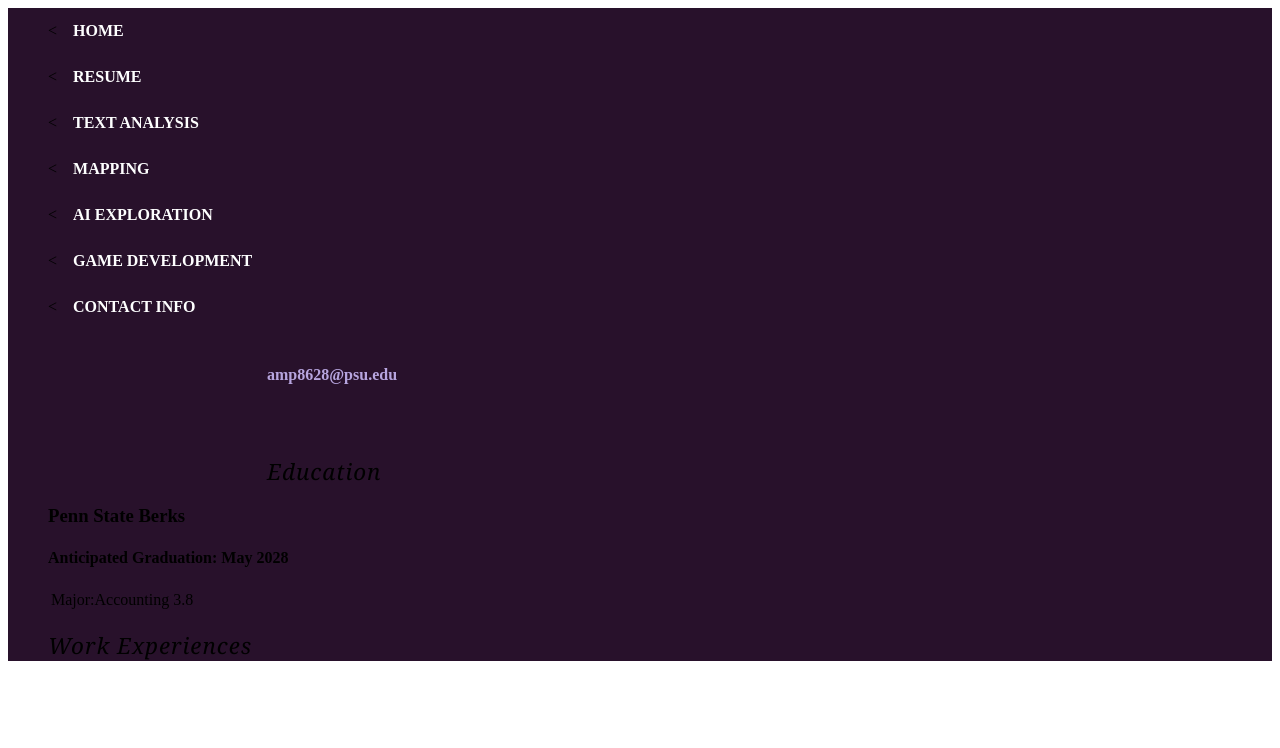
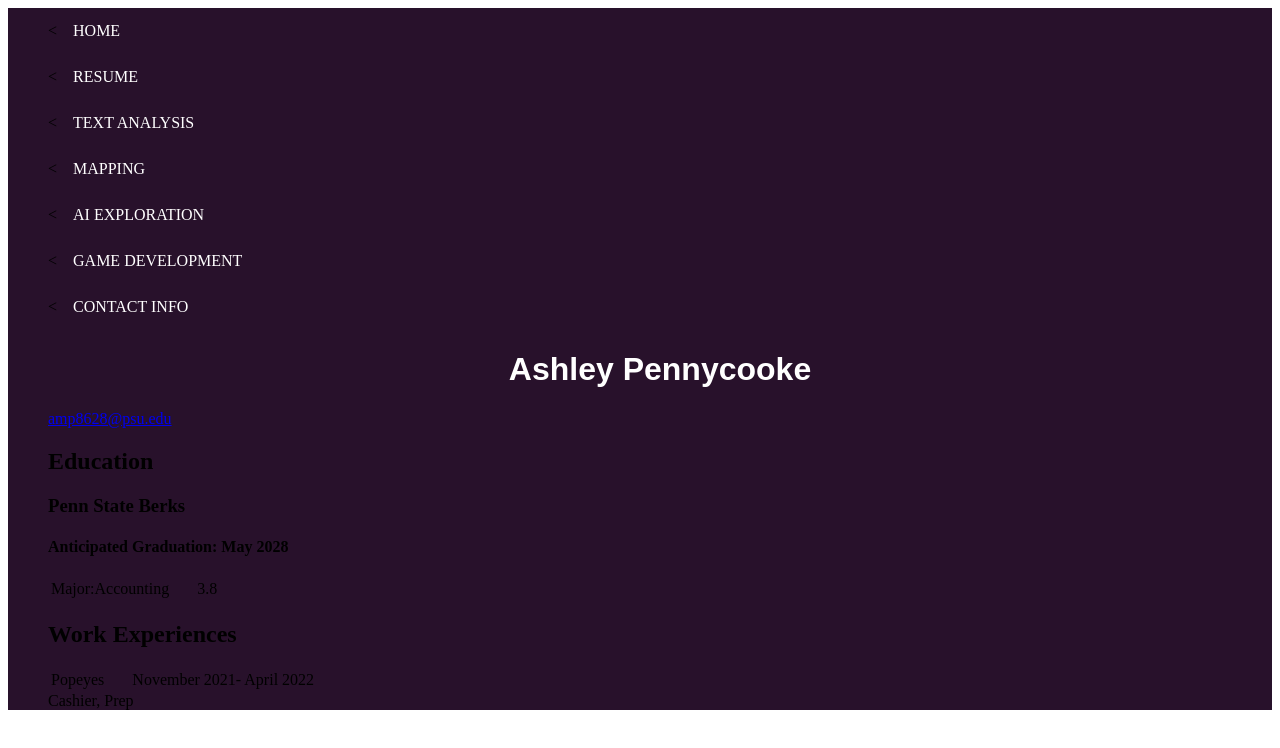
Before and after one commit to Ashley-M-Pennycooke/Ashley-M-Pennycooke.github.io, a plain HTML site: page Resume.html in a window 1280 px wide. Drawn offline with Linux system fonts and the light colour scheme.

Commit message:
Ashley-M-Pennycooke

```diff
--- a/CSS/styling.css
+++ b/CSS/styling.css
@@ -1,12 +1,12 @@
 body {
 	background: #ff416c, #ff4b2b, #00d2ff, #ffb199;
 }
+
 h1 {
 	font-family: Poppins, sans-serif;
-	color: #59365f;
+	color: white;
 	text-align: center;
 	front-size: 2em;
-
 	}
 ul.nav {
 	list-style-type: none;
@@ -14,90 +14,36 @@ ul.nav {
 	padding: 0
 	overflow: hidden;
 	background-color: #28112B
-
 }
 
 li.nav{
 	float: top;
+}
 
-}
 li.nav a {
 	front-family:Poppins, sans-serif;
 	front-size: 1.2em;
 	display: inline-block;
-	color: #feffff;
+	color: white;
 	padding: 14px 16px;
 	text-decoration:solid;
 	text-transform: uppercase;
-
-}
-li.nav a:hover{
-	background-color: #007a00;
-
 }
 
-h2 {
-	font: italic normal 1.4em georgia, sans-serif;
-	letter-spacing: 1px;
-	margin-bottom: 0;
-	background-color: #59365f
-	color: #7D775C;
-	}
+li.nav a:hover{
+	background-color: #1f6099;
+}
 
-a:link {
-	font-weight: bold;
-	text-decoration: none;
-	color: #B7A5DF;
-	}
-
-a:visited {
-	font-weight: bold;
-	text-decoration: none;
-	color: #D4CDDC;
-	}
-
-a:hover, a:focus, a:active {
-	text-decoration: underline;
-	color: #9685BA;
-	}
-
-abbr {
-	border-bottom: none;
-	}
-
-
-.intro {
-	min-width: 470px;
-	width: 100%;
-	}
-
-header h1 {
-	background: #7D775C
-	margin-top: 10px;
-	display: block;
-	width: 219px;
-	height: 87px;
-	float: left;
-
-	text-indent: 100%;
-	white-space: nowrap;
-	overflow: hidden;
-	}
-
-header h2 {
-	background: darkblue
-	margin-top: 58px;
-	margin-bottom: 40px;
-	width: 200px;
-	height: 18px;
-	float: right;
-
-	text-indent: 100%;
-	white-space: nowrap;
-	overflow: hidden;
-	}
+ul.nodot {
+	list-style-type: none;
+	margin-left: 8%
+}
 
 header {
-	padding-top: 20px;
-	height: 87px;
+	padding-top: 5%
+	text-align:center;
 }
+
+td.right {
+	padding-left: 25;
+}
--- a/Resume.html
+++ b/Resume.html
@@ -30,6 +30,14 @@
         </tr>
       </table>
       <h2>Work Experiences</h2>
+      <table>
+        <tr>
+          <td>Popeyes</td>
+          <td class="right">November 2021- April 2022</td>
+        </tr>
+      </table>
+
+      <li>Cashier, Prep</li>
     </section>
   </body>
 </html>
```
